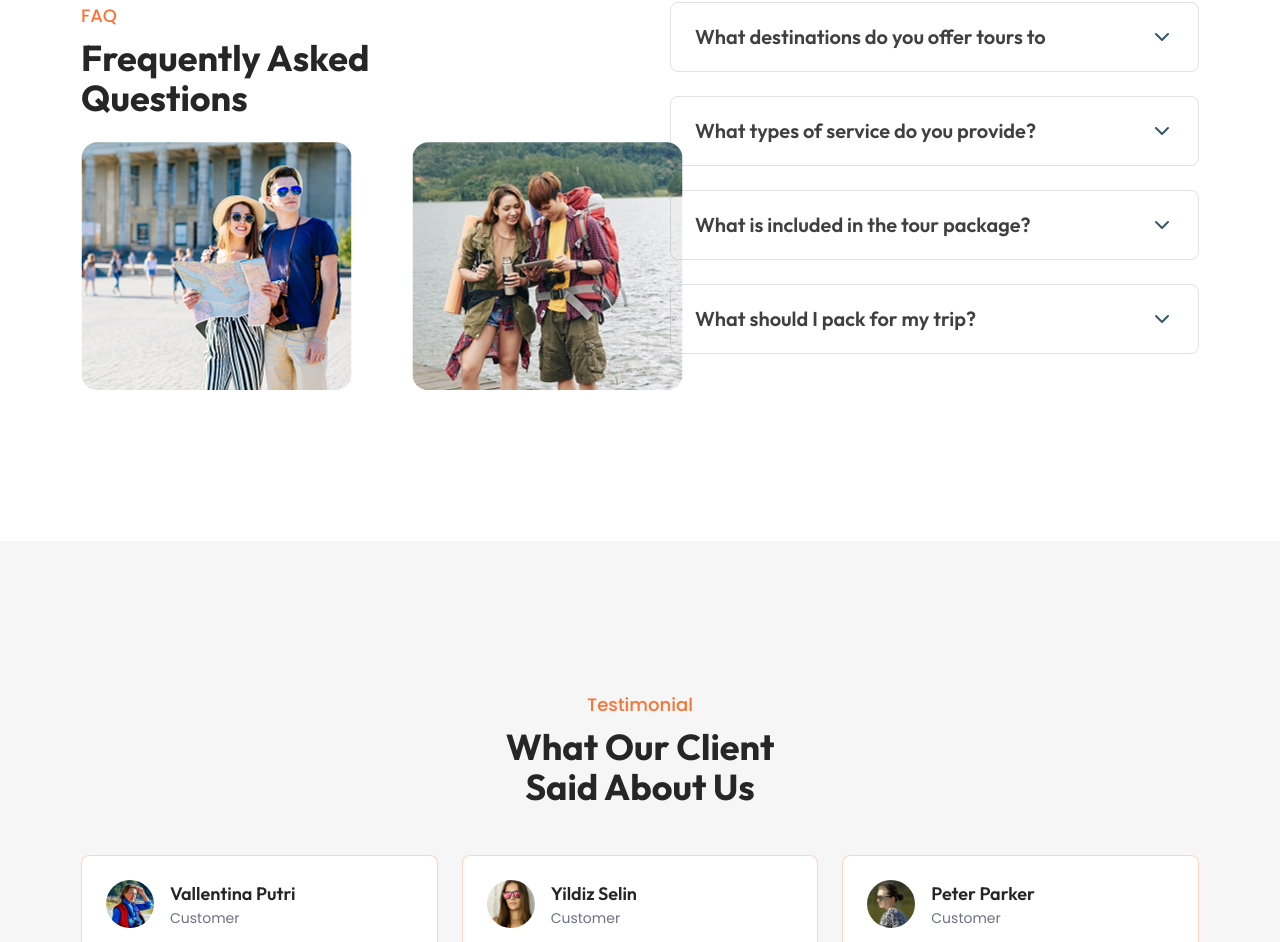
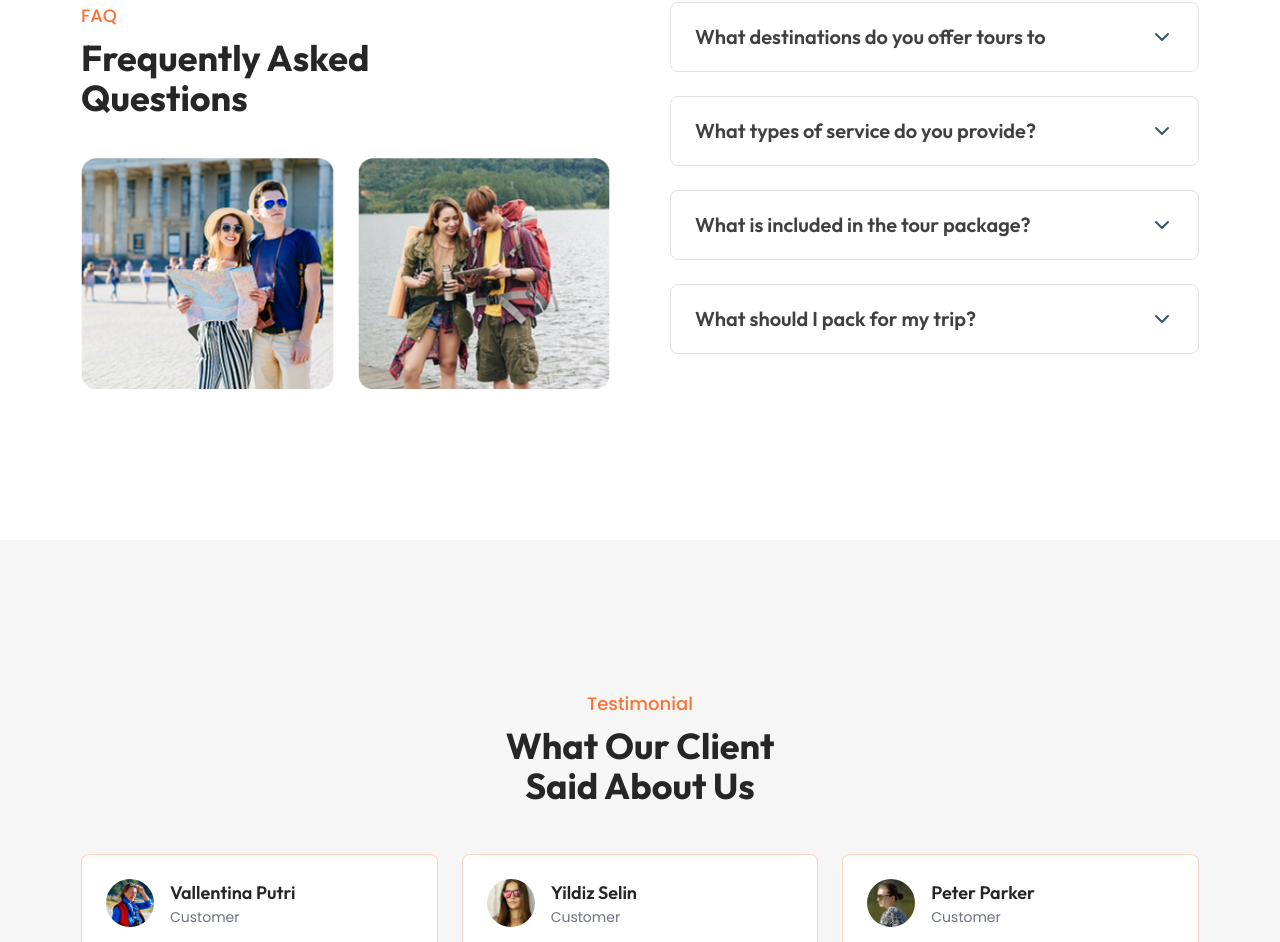
Before and after one commit to awesome-web-dev-1/TripeTopis, a React (Vite) app: page / in a window 1280 px wide. Shown: the part 3725-4667 px from the top of the page. Built offline with nearby package versions, Linux system fonts and the light colour scheme.

Commit message:
committed

```diff
--- a/src/components/home/FaqSec.jsx
+++ b/src/components/home/FaqSec.jsx
@@ -18,19 +18,23 @@ const FaqSec = () => {
           <h2 className="text-3xl md:text-4xl font-bold mt-2">
             Frequently Asked <br /> Questions
           </h2>
-          <div className="mt-6 flex gap-4 xs:gap-[60px]">
+          <div className="flex gap-6 mt-10">
+            <div className="">
             <img
               src="/images/faq-img-1.png"
               alt="Decorative illustration"
-              className="h-auto"
+              className=""
               loading="lazy"
             />
+            </div>
+            <div className="">
             <img
               src="/images/faq-img-2.png"
               alt="Decorative illustration"
-              className="h-auto"
+              className=""
               loading="lazy"
             />
+            </div>
           </div>
         </div>
 
```
